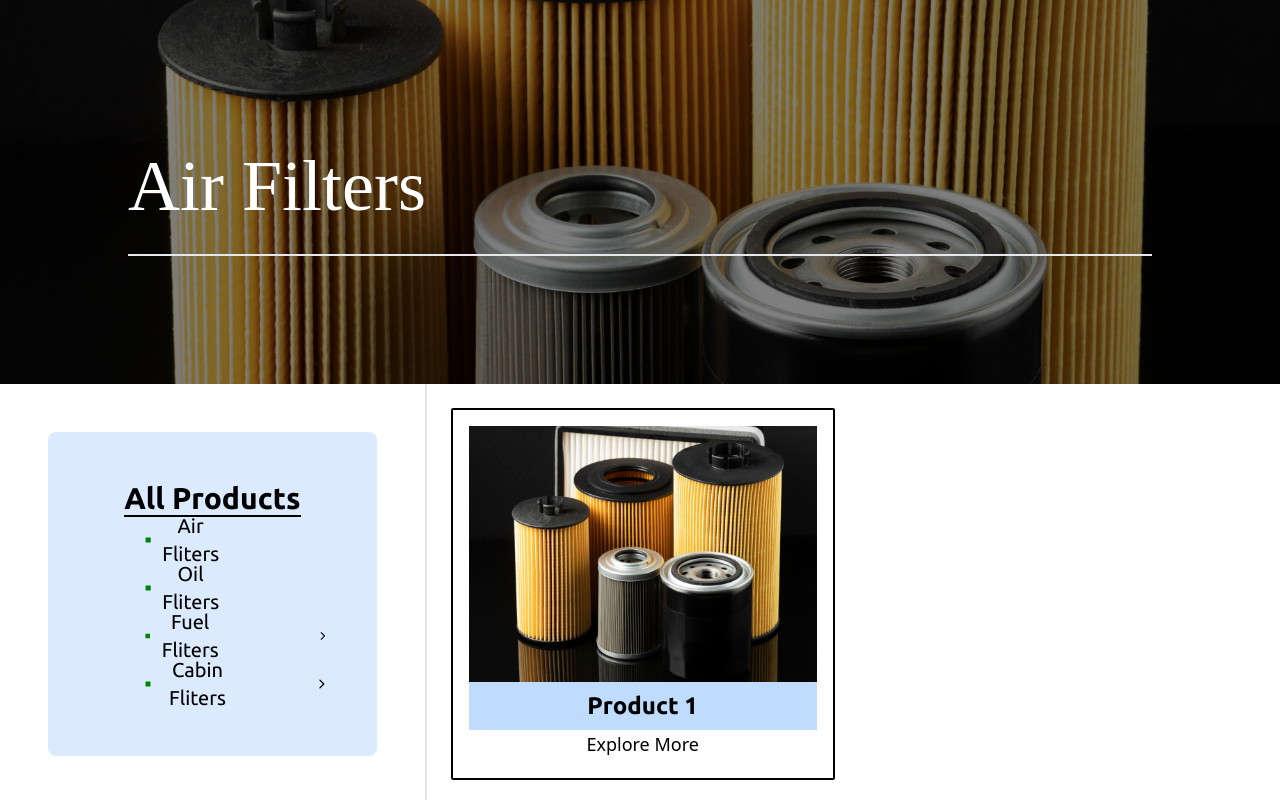
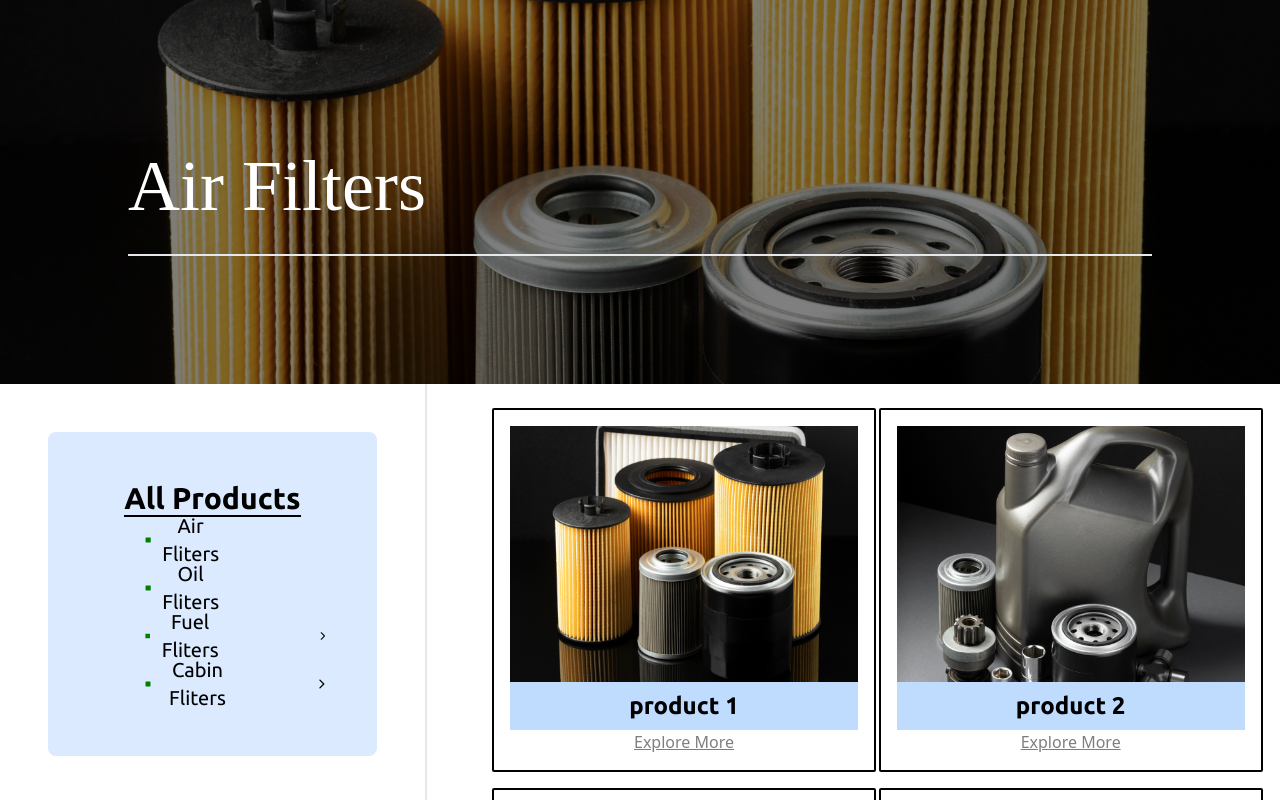
Before and after one commit to tejasbabar24/Detroit-project, a React (Vite) app in the folder frontend/: page / in a window 1280 px wide. Shown: the top 800 px of the page. Built offline with nearby package versions, Linux system fonts and the light colour scheme; a web font is replaced by a local one.

Commit message:
products card created

```diff
--- a/frontend/src/components/ProductsCards.jsx
+++ b/frontend/src/components/ProductsCards.jsx
@@ -2,20 +2,19 @@
     import airFilter  from '../Assets/airFilter.jpg'
 
 
-    function ProductsCards() {
+    function ProductsCards( { img , title }  ) {
     return (
         <div className=' text-center border-2 border-black w-96 h-full p-4 rounded-sm ' >
           <div className=' flex flex-col justify-start text-center bg-blue-200 w-full  ' >
             <div className="relative flex justify-center h-full  w-full bg-cover bg-center p-32"
                         style={{
-                        backgroundImage: `url(${airFilter})`,
+                        backgroundImage: `url(${img})`,
             }} >
             </div>
-            <h1 className='  font-semibold  font-myFont text-2xl p-2'> Product 1 </h1>
+            <h1 className='  font-semibold  font-myFont text-2xl p-2'> {title} </h1>
           </div>
 
-          <a href="" className='text-lg'> Explore More </a>
-
+          <a href="" className='text-md text-center opacity-50 underline hover:opacity-80 ' > Explore More </a>
         </div>
     )
     }
--- a/frontend/src/components/ProductsPage.jsx
+++ b/frontend/src/components/ProductsPage.jsx
@@ -1,5 +1,9 @@
 import React, { useState } from 'react'
-import airFilter from '../Assets/airFilter.jpg'
+import airFilter from "../Assets/airFilter.jpg";
+import cabinFilter from "../Assets/cabinFilter.webp";
+import fuelFilter from "../Assets/fuelFilter.jpg";
+import oilFilter from "../Assets/oilFilter.jpg";
+
 import { IoIosArrowForward ,IoIosSquare} from "react-icons/io";
 import ProductsCards from './ProductsCards';
 
@@ -31,7 +35,7 @@ return (
         {/* Product  Cards section     */}
         <div className=' flex sm:flex-row flex-col  ' >
             {/* left side */}
-            <div  className=' flex flex-col w-full sm:w-1/3 border-r-2 border-gray-200  justify-center items-center p-8 sm:p-12  ' >
+            <div  className=' flex flex-col w-full sm:w-1/3 border-r-2 border-gray-200  justify-start items-center p-8 sm:p-12  ' >
                 <div className=' bg-blue-100 rounded-lg w-full justify-center font-myFont items-center text-center gap-8 sm:p-12 p-2 sm:text-xl '>
                    <span className=' text-3xl font-myFont font-semibold border-b-2 border-black' >All Products</span>
                     <p className='flex items-center justify-start h-12  hover:bg-blue-200 ' > <span className='flex items-center gap-2 sm:ml-12'> <IoIosSquare size={12} color='green'/> Air Fliters</span>  <IoIosArrowForward className=' ml-28'/> </p>
@@ -42,9 +46,15 @@ return (
                 </div>
             </div>
             {/* right side  */}
-            <div className= ' p-6'>
-                <ProductsCards/>
+
+            <div className="grid sm:grid-cols-2 grid-cols-1 gap-4 p-6 place-items-center ml-12">
+                <ProductsCards title="product 1" img={airFilter} />
+                <ProductsCards title="product 2" img={oilFilter} />
+                <ProductsCards title="product 3" img={cabinFilter} />
+                <ProductsCards title="product 4" img={fuelFilter} />
             </div>
+
+
         </div>
     </div>
 
```
